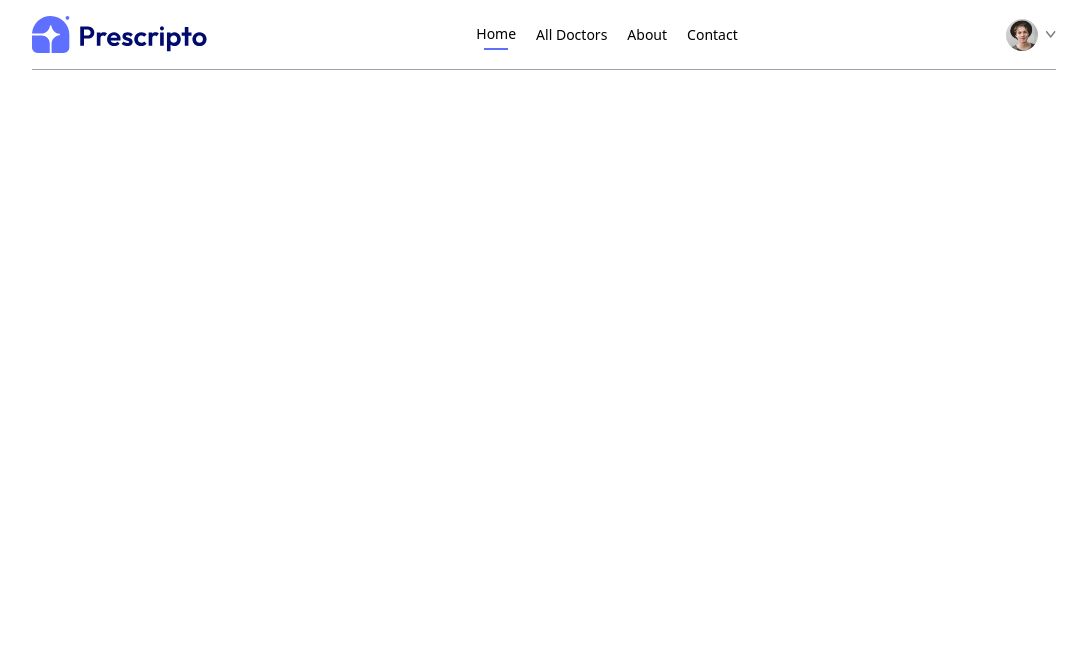
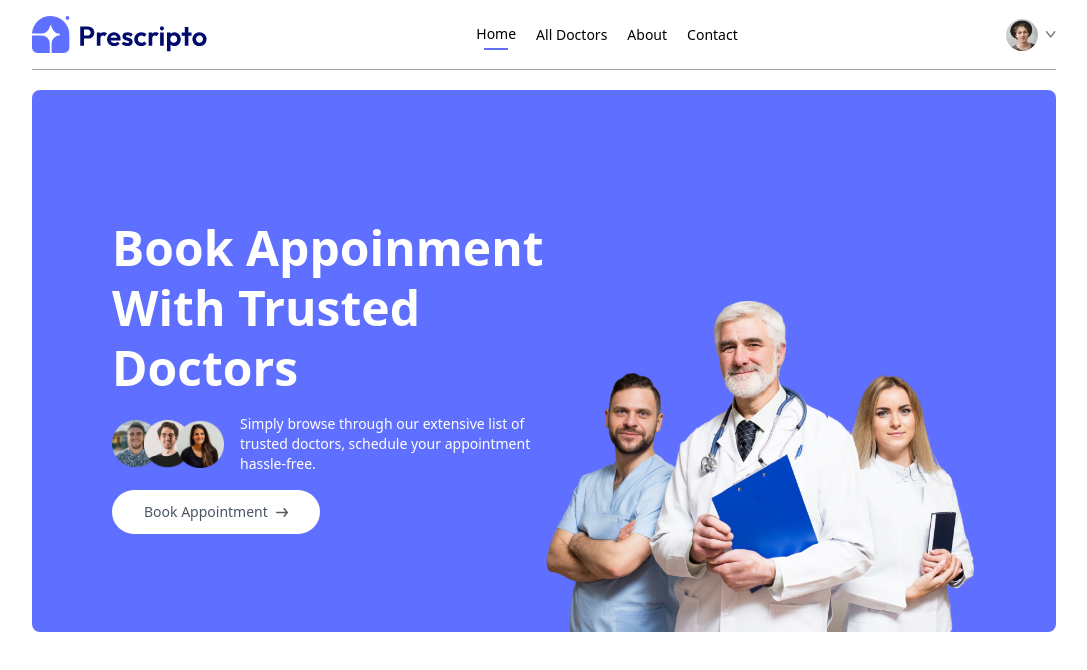
Before and after one commit to 123superhanan/appoinment-app, a React (Vite) app in the folder frontend/: page / in a window 1280 px wide. Shown: the top 670 px of the page, without its empty margins (96-1183 px from the left). Built offline with nearby package versions, Linux system fonts and the light colour scheme.

Commit message:
navbar & header section for routing and hero section

```diff
--- /dev/null
+++ b/frontend/src/components/Header.jsx
@@ -0,0 +1,32 @@
+import React from 'react'
+import { assets } from '../assets/assets_frontend/assets'
+
+const Header = () => {
+  return (
+    <>
+    <div className='flex  md:felx-row flex-wrap bg-primary rounded-lg px-6 md:px-10 lg:px-20'>
+    {/* ------ left  Side ------ */}
+    <div className='md:w-1/2 flex flex-col items-start justify-center gap-4 py-9 m-auto md:py-[10vw] md:mb-[-30px]'>
+        <p className='text-3xl md:text-4xl lg:text-5xl text-white font-bold leading-tight md:leading-tight lg:leading-tight '>
+            Book Appoinment <br/> With Trusted Doctors
+        </p>
+        <div className='flex flex-col md:flex-row items-center gap-4 text-white font-light text-sm '>
+            <img className='w-28' src={assets.group_profiles} alt="" />
+            <p>Simply browse through our extensive list of trusted doctors, schedule your appointment hassle-free.</p>
+        </div>
+        <a href="#speciality" className='flex items-center gap-2 bg-white px-8 py-3 rounded-full text-gray-600 text-sm m-auto md:m-0 hover:scale-105 transition-all duration-300'>
+            Book Appointment <img className='w-3' src={assets.arrow_icon} alt="" />
+        </a>
+    </div>
+
+
+      {/* ----- right side ----- */}
+      <div className='md:w-1/2 relative '>
+        <img className='w-full md:absolute bottom-0 rounded-lg ' src={assets.header_img} alt="" />
+      </div>
+      </div>
+    </>
+  )
+}
+
+export default Header
--- /dev/null
+++ b/frontend/src/components/SpecialityMenu.jsx
@@ -0,0 +1,13 @@
+import React from 'react'
+
+const SpecialityMenu = () => {
+  return (
+    <>
+      <div id='speciality'>
+
+      </div>
+    </>
+  )
+}
+
+export default SpecialityMenu
--- a/frontend/src/pages/Home.jsx
+++ b/frontend/src/pages/Home.jsx
@@ -1,9 +1,12 @@
 import React from 'react'
+import Header from '../components/Header'
+import SpecialityMenu from '../components/SpecialityMenu'
 
 const Home = () => {
   return (
     <div>
-
+  <Header />
+  <SpecialityMenu />
     </div>
   )
 }
```
